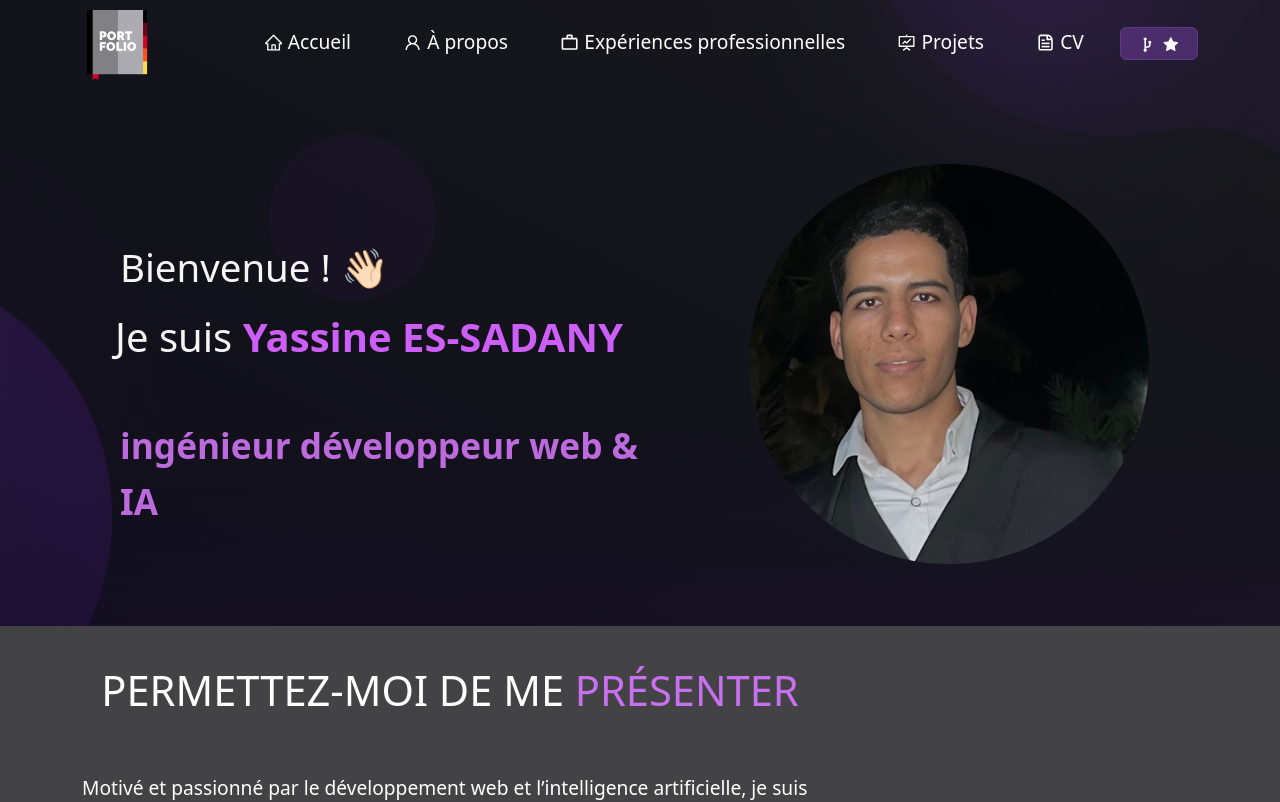
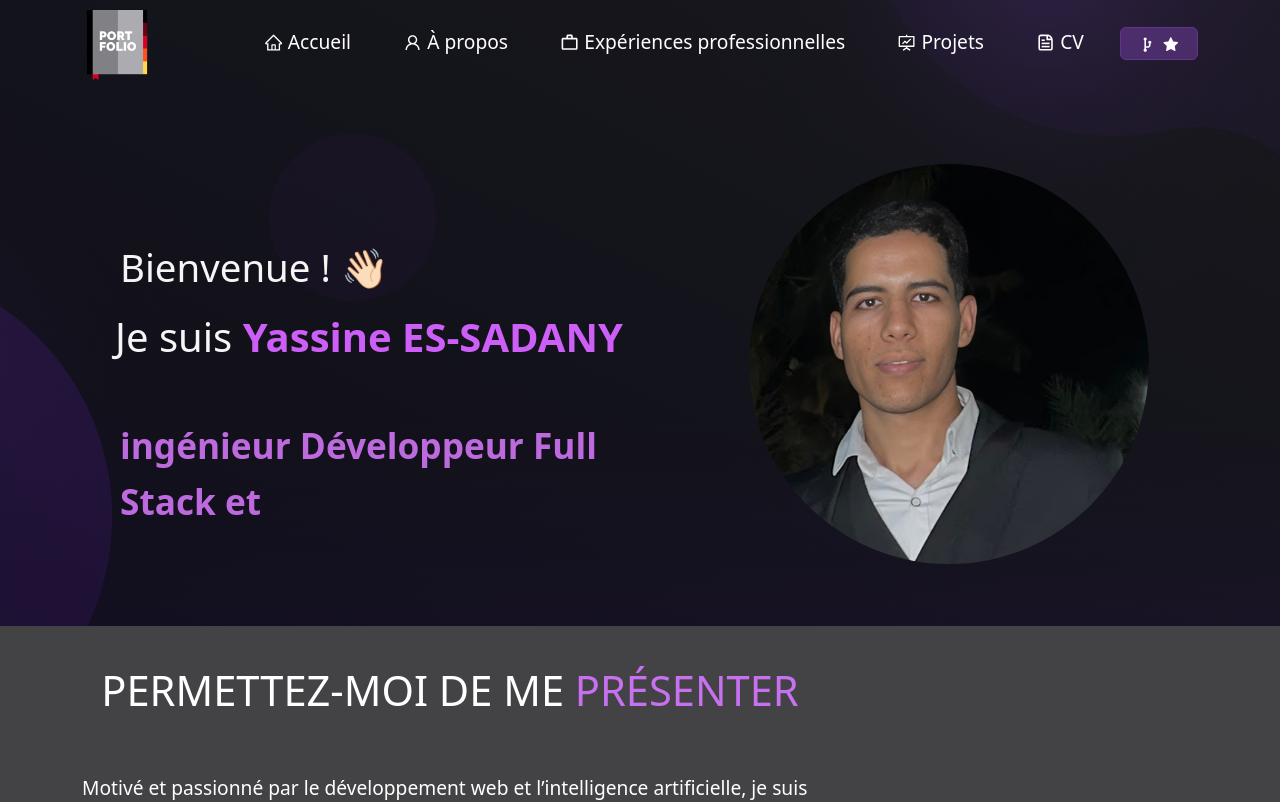
Before and after one commit to essadany/my-portfolio, a Next.js app: page / in a window 1280 px wide. Shown: the top 802 px of the page. Built offline with nearby package versions, Linux system fonts and the light colour scheme.

Commit message:
update title

```diff
--- a/src/app/Type.js
+++ b/src/app/Type.js
@@ -6,7 +6,7 @@ function Type() {
     <Typewriter
       options={{
         strings: [
-          "ingénieur développeur web & IA",
+          "ingénieur Développeur Full Stack et IA",
         ],
         autoStart: true,
         loop: true,
```
